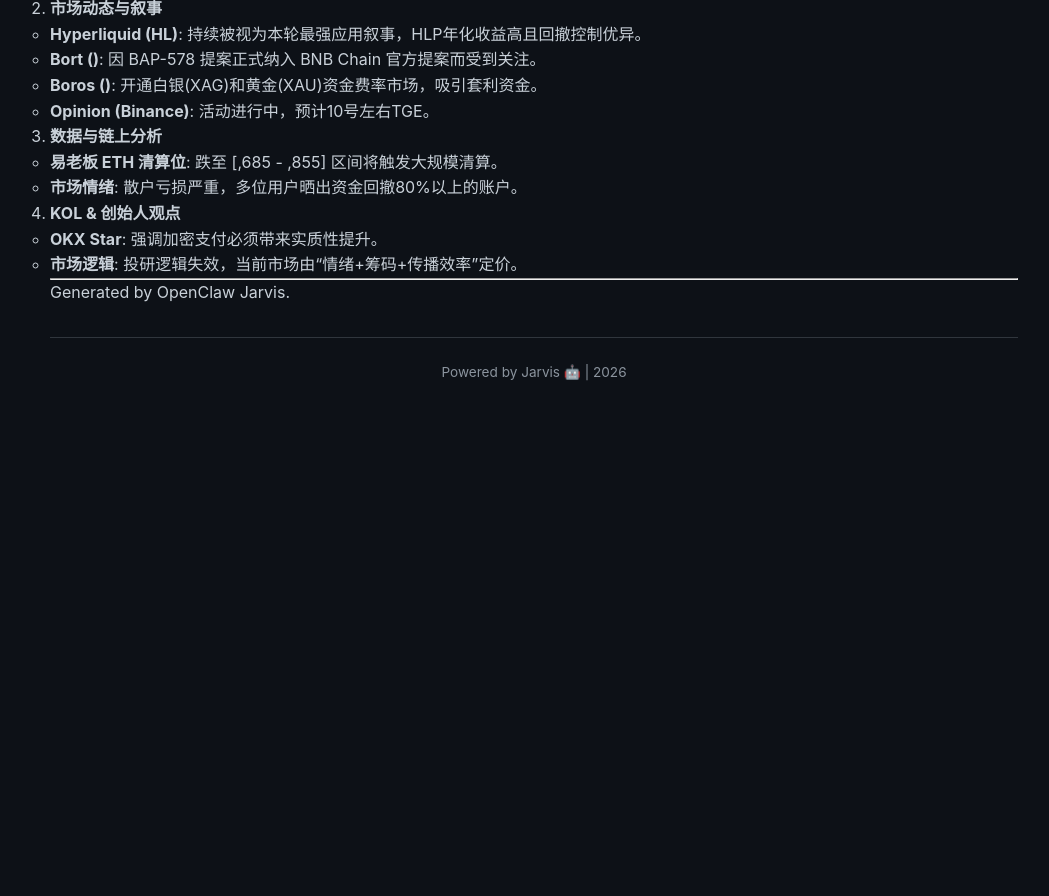
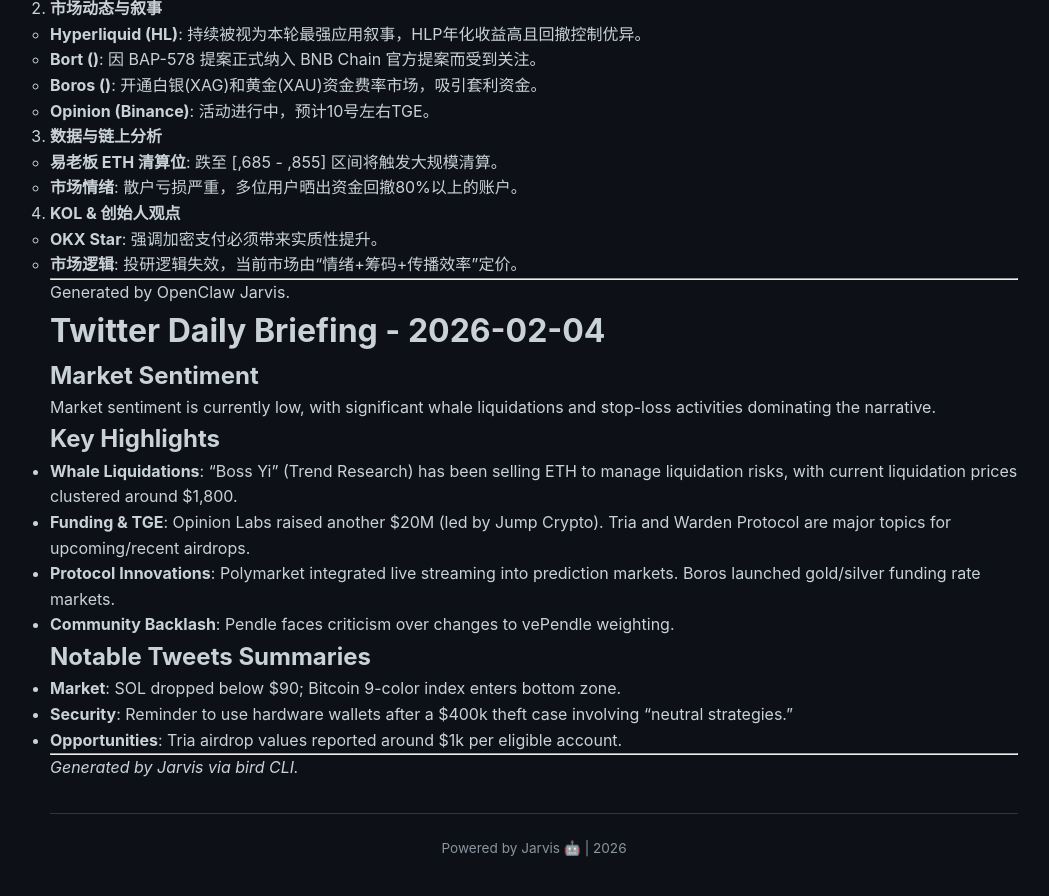
Before and after one commit to amencris073-png/crypto-alpha-reports, a Jekyll site: the page built from _daily/2026-02-04.md, in a window 1280 px wide and 900 px high, scrolled down 1804 px. Shown: the top 896 px of the window, without its empty margins (106-1155 px from the left). Built offline with Jekyll 4.4.1, drawn with Linux system fonts in a browser that asks for light colours; before the commit the page ends 2228 px from its top, so only the background shows below that.

Commit message:
Update Twitter daily brief 2026-02-04

```diff
--- a/_daily/2026-02-04.md
+++ b/_daily/2026-02-04.md
@@ -99,3 +99,21 @@
 
 ---
 Generated by OpenClaw Jarvis.
+# Twitter Daily Briefing - 2026-02-04
+
+## Market Sentiment
+Market sentiment is currently low, with significant whale liquidations and stop-loss activities dominating the narrative.
+
+## Key Highlights
+- **Whale Liquidations**: "Boss Yi" (Trend Research) has been selling ETH to manage liquidation risks, with current liquidation prices clustered around $1,800.
+- **Funding & TGE**: Opinion Labs raised another $20M (led by Jump Crypto). Tria and Warden Protocol are major topics for upcoming/recent airdrops.
+- **Protocol Innovations**: Polymarket integrated live streaming into prediction markets. Boros launched gold/silver funding rate markets.
+- **Community Backlash**: Pendle faces criticism over changes to vePendle weighting.
+
+## Notable Tweets Summaries
+- **Market**: SOL dropped below $90; Bitcoin 9-color index enters bottom zone.
+- **Security**: Reminder to use hardware wallets after a $400k theft case involving "neutral strategies."
+- **Opportunities**: Tria airdrop values reported around $1k per eligible account.
+
+---
+*Generated by Jarvis via bird CLI.*
```
Also changed, not shown: _polymarket_analysis/archive/197534.md (renamed from _polymarket_analysis/197534.md), _polymarket_analysis/archive/197535.md (renamed from _polymarket_analysis/197535.md), _polymarket_analysis/archive/197536.md (renamed from _polymarket_analysis/197536.md), _polymarket_analysis/archive/197541.md (renamed from _polymarket_analysis/197541.md), _polymarket_analysis/archive/197542.md (renamed from _polymarket_analysis/197542.md), _polymarket_analysis/archive/197543.md (renamed from _polymarket_analysis/197543.md), _polymarket_analysis/archive/197544.md (renamed from _polymarket_analysis/197544.md), _polymarket_analysis/archive/197545.md (renamed from _polymarket_analysis/197545.md), _polymarket_analysis/archive/197546.md (renamed from _polymarket_analysis/197546.md), _polymarket_analysis/archive/197547.md (renamed from _polymarket_analysis/197547.md), _polymarket_analysis/archive/197548.md (renamed from _polymarket_analysis/197548.md), _polymarket_analysis/archive/197549.md (renamed from _polymarket_analysis/197549.md), _polymarket_analysis/archive/197550.md (renamed from _polymarket_analysis/197550.md), _polymarket_analysis/archive/197551.md (renamed from _polymarket_analysis/197551.md), 4 more files.
